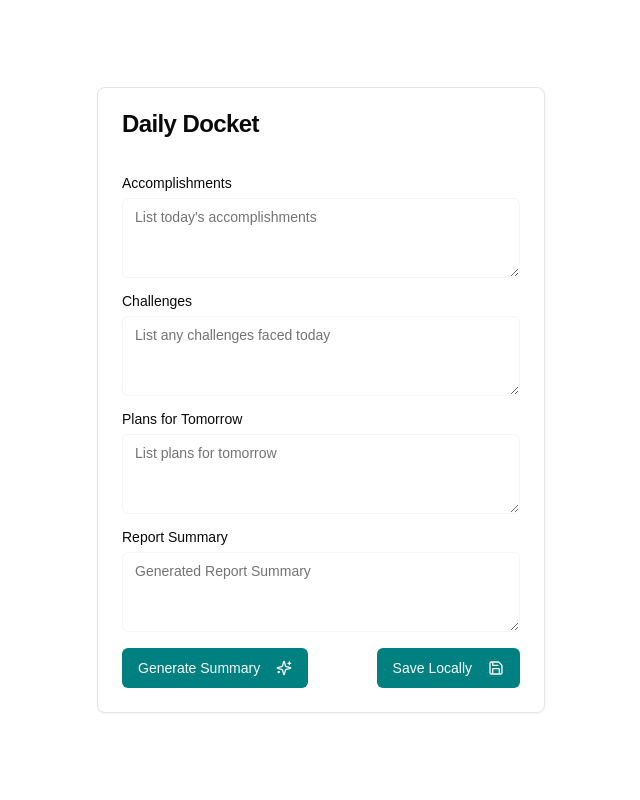
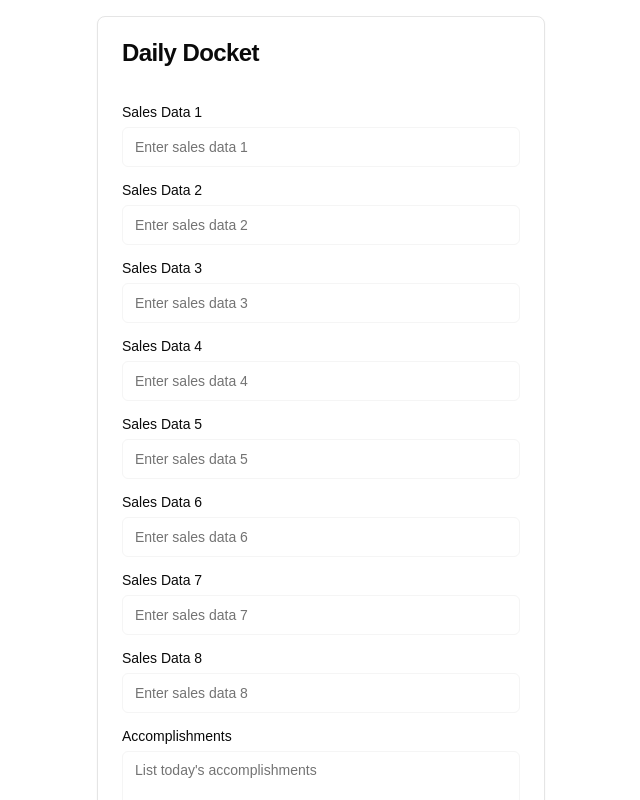
Before and after one commit to lhm-david/CSRHproject, a Next.js app: page / in a window 1280 px wide. Shown: the top 800 px of the page, without its empty margins (319-959 px from the left). Built offline with nearby package versions, Linux system fonts and the light colour scheme; what @genkit-ai/googleai, genkit would draw is missing.

Commit message:
It doesn't seem right. I need 8 text input fields for inputing the sales data

```diff
--- a/src/app/page.tsx
+++ b/src/app/page.tsx
@@ -19,6 +19,16 @@ export default function Home() {
   const [reportSummary, setReportSummary] = useState("");
   const [isGenerating, setIsGenerating] = useState(false);
   const { toast } = useToast();
+
+  // Sales Data Fields
+  const [salesData1, setSalesData1] = useState("");
+  const [salesData2, setSalesData2] = useState("");
+  const [salesData3, setSalesData3] = useState("");
+  const [salesData4, setSalesData4] = useState("");
+  const [salesData5, setSalesData5] = useState("");
+  const [salesData6, setSalesData6] = useState("");
+  const [salesData7, setSalesData7] = useState("");
+  const [salesData8, setSalesData8] = useState("");
 
   const generateReportText = () => {
     return `
@@ -74,6 +84,78 @@ export default function Home() {
           <CardTitle>Daily Docket</CardTitle>
         </CardHeader>
         <CardContent className="grid gap-4">
+          <div className="grid gap-2">
+            <Label htmlFor="salesData1">Sales Data 1</Label>
+            <Input
+              id="salesData1"
+              placeholder="Enter sales data 1"
+              value={salesData1}
+              onChange={(e) => setSalesData1(e.target.value)}
+            />
+          </div>
+          <div className="grid gap-2">
+            <Label htmlFor="salesData2">Sales Data 2</Label>
+            <Input
+              id="salesData2"
+              placeholder="Enter sales data 2"
+              value={salesData2}
+              onChange={(e) => setSalesData2(e.target.value)}
+            />
+          </div>
+          <div className="grid gap-2">
+            <Label htmlFor="salesData3">Sales Data 3</Label>
+            <Input
+              id="salesData3"
+              placeholder="Enter sales data 3"
+              value={salesData3}
+              onChange={(e) => setSalesData3(e.target.value)}
+            />
+          </div>
+          <div className="grid gap-2">
+            <Label htmlFor="salesData4">Sales Data 4</Label>
+            <Input
+              id="salesData4"
+              placeholder="Enter sales data 4"
+              value={salesData4}
+              onChange={(e) => setSalesData4(e.target.value)}
+            />
+          </div>
+          <div className="grid gap-2">
+            <Label htmlFor="salesData5">Sales Data 5</Label>
+            <Input
+              id="salesData5"
+              placeholder="Enter sales data 5"
+              value={salesData5}
+              onChange={(e) => setSalesData5(e.target.value)}
+            />
+          </div>
+          <div className="grid gap-2">
+            <Label htmlFor="salesData6">Sales Data 6</Label>
+            <Input
+              id="salesData6"
+              placeholder="Enter sales data 6"
+              value={salesData6}
+              onChange={(e) => setSalesData6(e.target.value)}
+            />
+          </div>
+          <div className="grid gap-2">
+            <Label htmlFor="salesData7">Sales Data 7</Label>
+            <Input
+              id="salesData7"
+              placeholder="Enter sales data 7"
+              value={salesData7}
+              onChange={(e) => setSalesData7(e.target.value)}
+            />
+          </div>
+          <div className="grid gap-2">
+            <Label htmlFor="salesData8">Sales Data 8</Label>
+            <Input
+              id="salesData8"
+              placeholder="Enter sales data 8"
+              value={salesData8}
+              onChange={(e) => setSalesData8(e.target.value)}
+            />
+          </div>
           <div className="grid gap-2">
             <Label htmlFor="accomplishments">Accomplishments</Label>
             <Textarea
```
